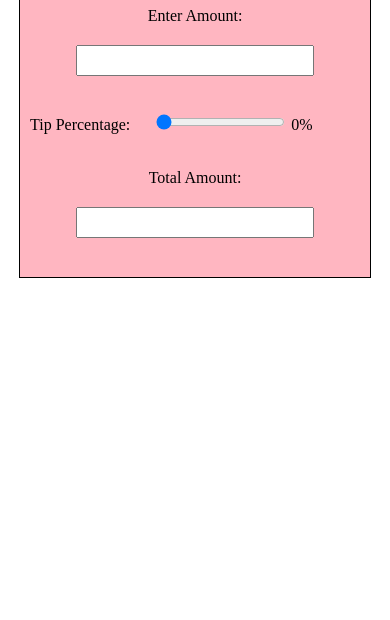
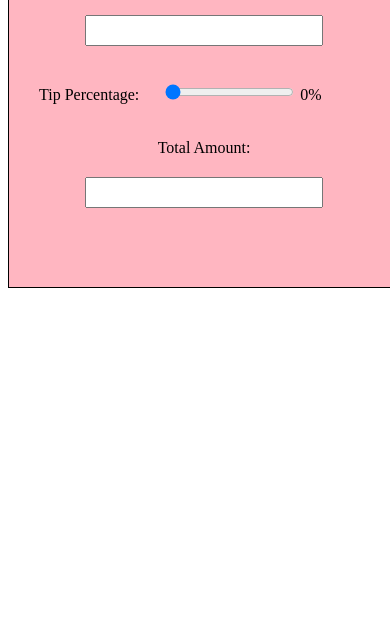
Before and after one commit to Sangeeta1215/TipCalculator, a plain HTML site: page index.html in a window 390 px wide. Shown: the part 224-844 px from the top of the page. Drawn offline with Linux system fonts and the light colour scheme.

Commit message:
Initial commit

```diff
--- a/style.css
+++ b/style.css
@@ -5,8 +5,9 @@ height:350px;
 border:1px solid black;
 background-color: lightpink;
 margin:auto;
-margin-top: 150px;
+margin-top: 100px;
 text-align: center;
+padding:20px;
 }
 #input
 {
@@ -34,5 +35,6 @@ margin:10px;
 .container
 {
 width:350px;
+height:370px;
 }
 }
```
